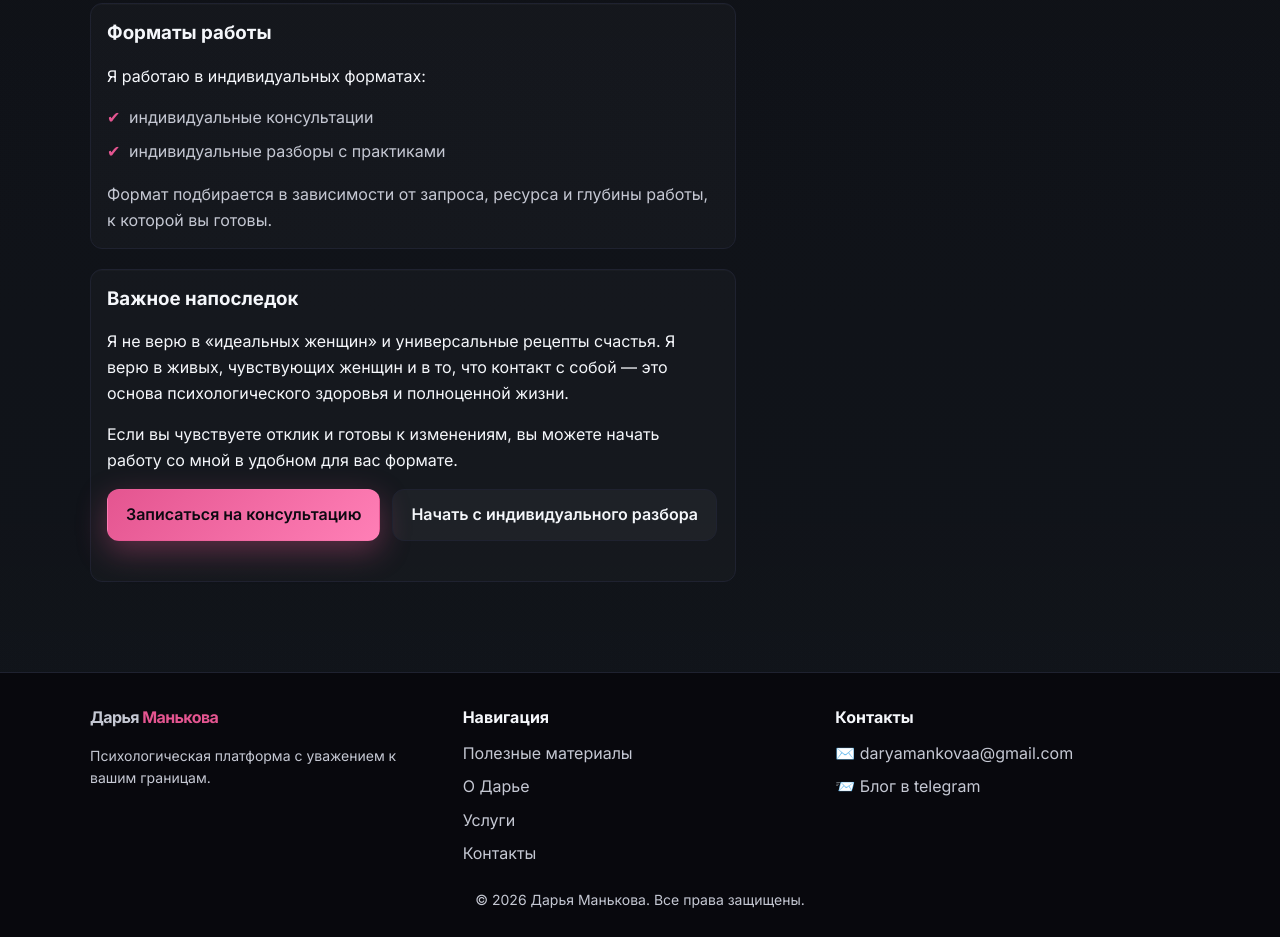
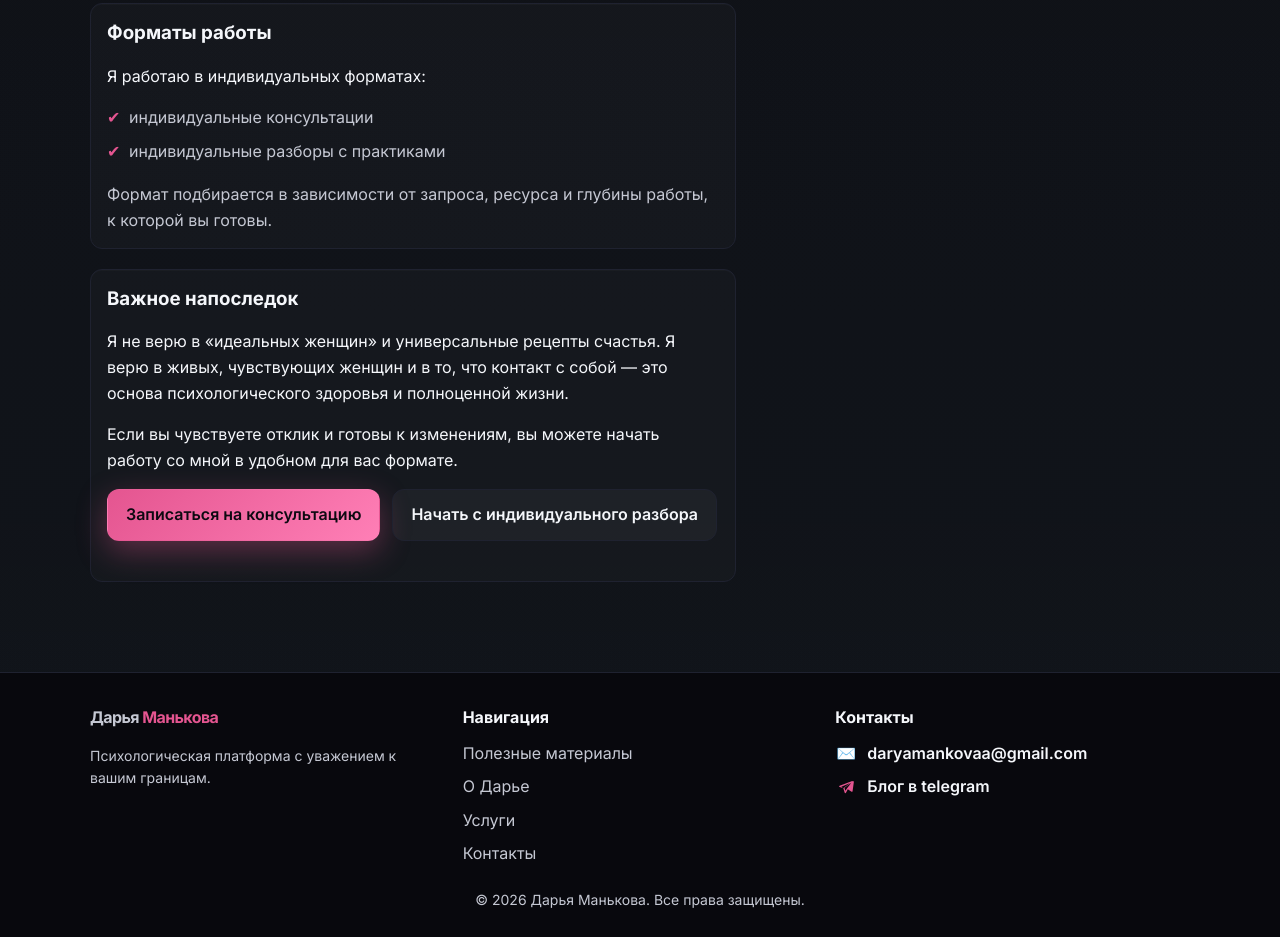
Before and after one commit to daryamankova/sexology-platform, a plain HTML site: page about.html in a window 1280 px wide. Shown: the part 2843-3780 px from the top of the page. Drawn offline with Linux system fonts and the light colour scheme.

Commit message:
Add Telegram paper plane icon

```diff
--- a/about.html
+++ b/about.html
@@ -165,9 +165,19 @@
       </div>
       <div>
         <h4>Контакты</h4>
-        <ul>
-          <li>✉️ daryamankovaa@gmail.com</li>
-          <li>📨 <a href="https://t.me/mindandpleasure">Блог в telegram</a></li>
+        <ul class="contact-list">
+          <li class="contact-item">
+            <span class="contact-icon" aria-hidden="true">✉️</span>
+            <a class="contact-link" href="mailto:daryamankovaa@gmail.com">daryamankovaa@gmail.com</a>
+          </li>
+          <li class="contact-item">
+            <span class="contact-icon" aria-hidden="true">
+              <svg viewBox="0 0 24 24" role="img">
+                <path d="M20.78 4.37a1.23 1.23 0 0 0-1.26-.2L3.5 10.29a.94.94 0 0 0 .1 1.78l4.83 1.57 1.85 5.95a.94.94 0 0 0 .79.65h.07a.94.94 0 0 0 .84-.52l2.42-4.77 4.5 3.13a1.23 1.23 0 0 0 1.92-.82l1.65-12a1.23 1.23 0 0 0-.29-.99ZM5.77 11.64l11.88-5-9.5 6.9Zm5.44 5.36-1.24-3.98 9.14-6.63-5.65 7.2Zm6.33-1.61 2.9-7.08-5.3 4.94Z"/>
+              </svg>
+            </span>
+            <a class="contact-link" href="https://t.me/mindandpleasure">Блог в telegram</a>
+          </li>
         </ul>
       </div>
     </div>
--- a/styles.css
+++ b/styles.css
@@ -685,6 +685,41 @@ select:focus {
   min-height: 20px;
 }
 
+.contact-list {
+  list-style: none;
+  padding: 0;
+  margin: 0;
+  display: grid;
+  gap: 8px;
+}
+
+.contact-item {
+  display: flex;
+  align-items: center;
+  gap: 10px;
+}
+
+.contact-icon {
+  width: 22px;
+  height: 22px;
+  display: inline-flex;
+  align-items: center;
+  justify-content: center;
+  color: var(--primary);
+}
+
+.contact-icon svg {
+  display: block;
+  width: 18px;
+  height: 18px;
+  fill: var(--primary);
+}
+
+.contact-link {
+  color: var(--text);
+  font-weight: 600;
+}
+
 .site-footer {
   border-top: 1px solid var(--border);
   background: #08080d;
```
Also changed, not shown: index.html (+13 -3 lines).
